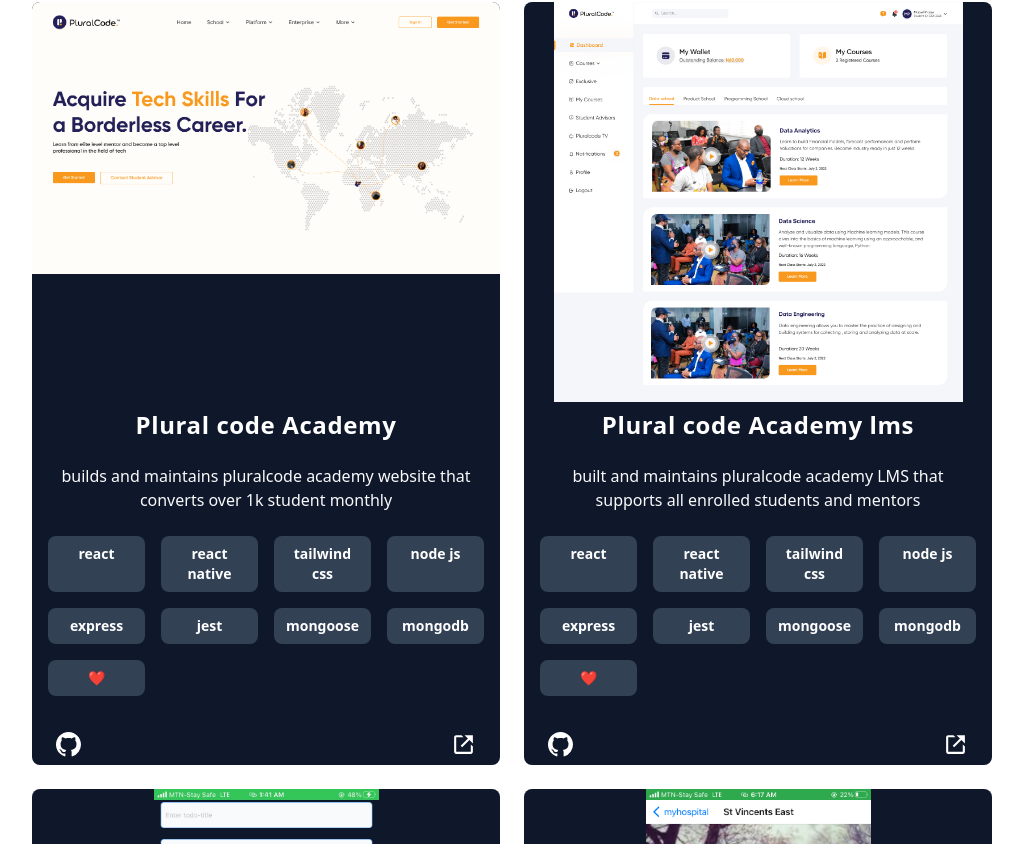
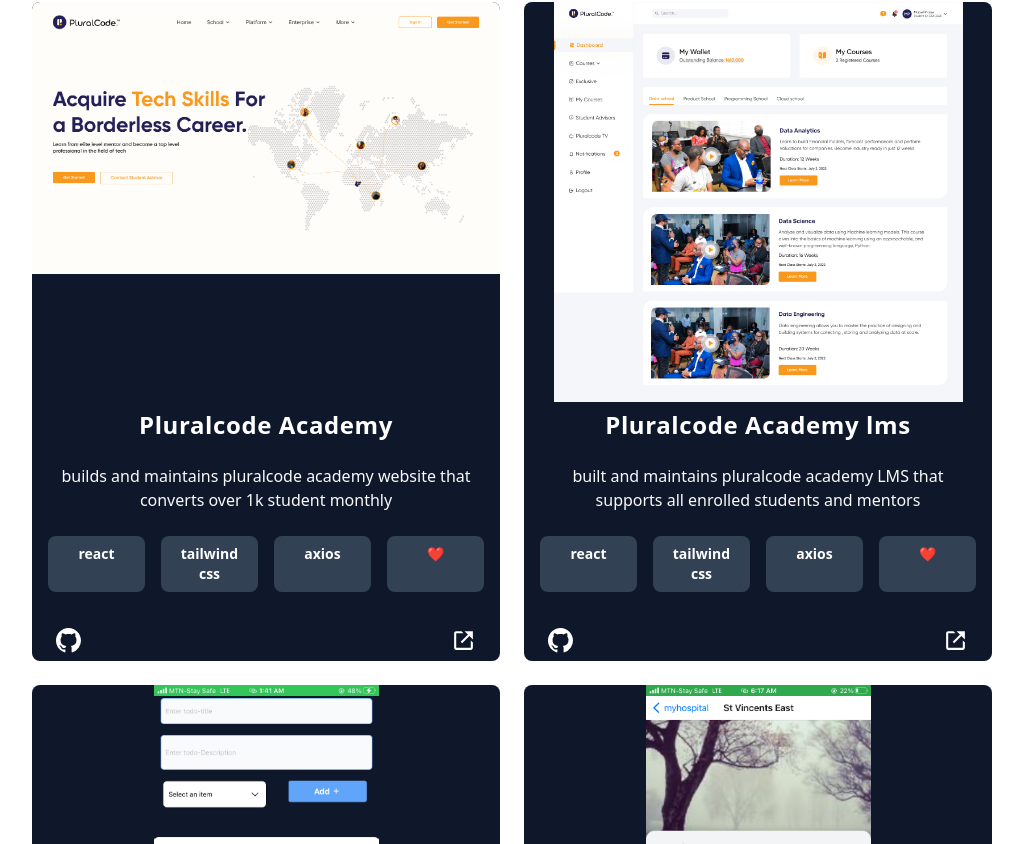
Before and after one commit to emeraldhycient/portfolio-1, a Next.js app: page / in a window 1280 px wide. Shown: the part 1889-2733 px from the top of the page, without its empty margins (128-1151 px from the left). Built offline with nearby package versions, Linux system fonts and the light colour scheme; a web font is replaced by a local one.

Commit message:
[update] edited tools for pluralcode projects

```diff
--- a/pages/index.js
+++ b/pages/index.js
@@ -38,39 +38,29 @@
     },
     {
       image: "/assets/pluralcode.png",
-      title: "Plural code Academy",
+      title: "Pluralcode Academy",
       description:
         "builds and maintains pluralcode academy website that converts over 1k student monthly",
       github: "https://github.com/emeraldhycient",
       url: "https://pluralcode.institute/",
       tools: [
         "react",
-        "react native",
         "tailwind css",
-        "node js",
-        "express",
-        "jest",
-        "mongoose",
-        "mongodb",
+        "axios",
         "❤️",
       ],
     },
     {
       image: "/assets/pluralcode_dashboard.png",
-      title: "Plural code Academy lms",
+      title: "Pluralcode Academy lms",
       description:
         "built and maintains pluralcode academy LMS that supports all enrolled students and mentors",
       github: "https://github.com/emeraldhycient",
       url: "https://student.pluralcode.institute/login",
       tools: [
         "react",
-        "react native",
         "tailwind css",
-        "node js",
-        "express",
-        "jest",
-        "mongoose",
-        "mongodb",
+        "axios",
         "❤️",
       ],
     },
```
